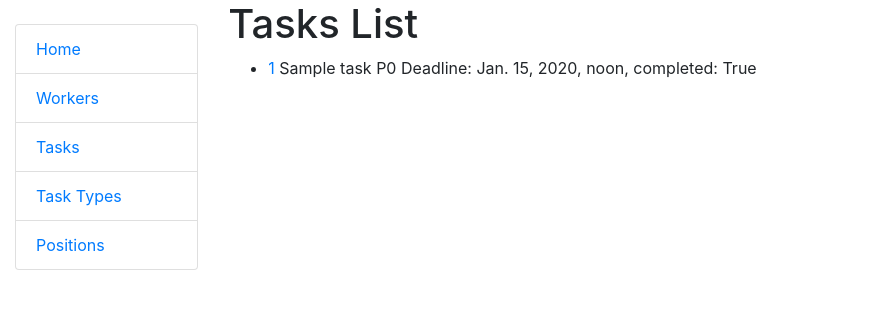
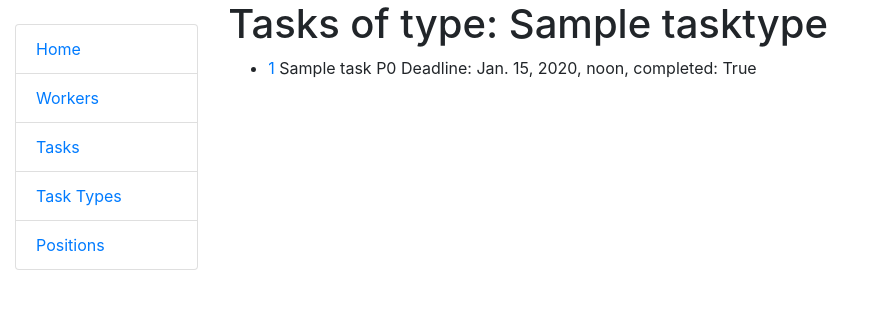
Before and after one commit to NoroiMusha37/it-company-task-manager-site, a Django app: page /tasks/?task_type=1 in a window 1280 px wide. Shown: the top 309 px of the page, without its empty margins (0-875 px from the left). Run offline with Django 5.2, Linux system fonts and the light colour scheme; tables that the repository leaves empty hold one stand-in row (values such as "Sample post").

Commit message:
change task_type_list.html to view tasks related to the task type

```diff
--- a/templates/tasks/task_list.html
+++ b/templates/tasks/task_list.html
@@ -2,7 +2,11 @@
 
 {% block content %}
   <h1>
-    Tasks List
+    {% if task_type %}
+      Tasks of type: {{ task_type.name }}
+    {% else %}
+      Tasks
+    {% endif %}
   </h1>
   {% if task_list %}
     <ul>
@@ -16,6 +20,10 @@
       {% endfor %}
     </ul>
   {% else %}
-    <p>There are no tasks</p>
+    {% if task_type %}
+      <p>There are no tasks with type {{ task_type.name }}</p>
+    {% else %}
+      <p>There are no tasks</p>
+    {% endif %}
   {% endif %}
 {% endblock %}
--- a/templates/tasks/task_type_list.html
+++ b/templates/tasks/task_type_list.html
@@ -2,13 +2,13 @@
 
 {% block content %}
   <h1>
-    Task Type List
+    Task types
   </h1>
   {% if task_type_list %}
     <ul>
       {% for task_type in task_type_list %}
         <li>
-          {{ task_type.name }}
+          <a href="{% url "tasks:task-list" %}?task_type={{ task_type.id }}"> {{ task_type.name }}</a>
         </li>
       {% endfor %}
     </ul>
```
